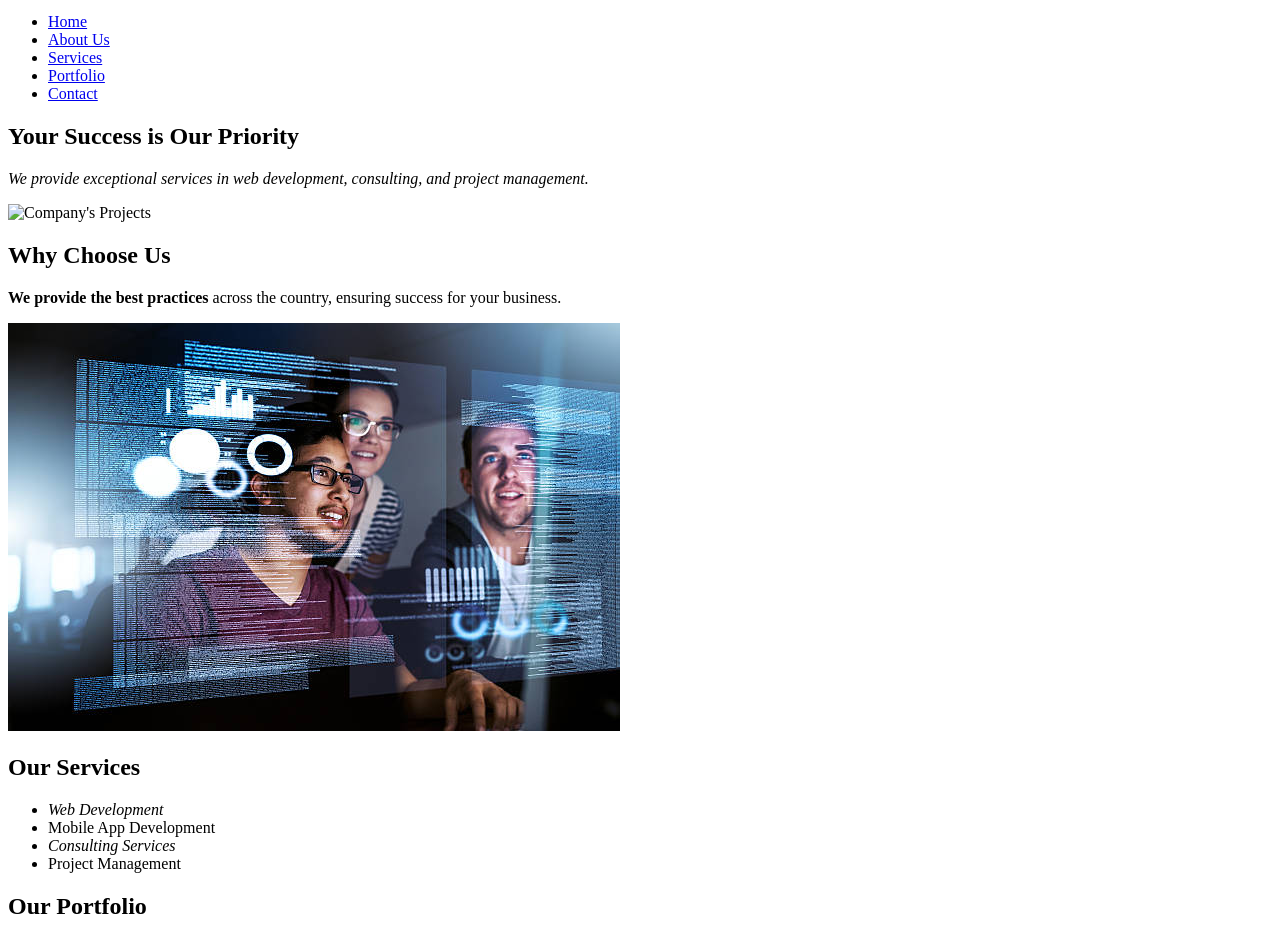
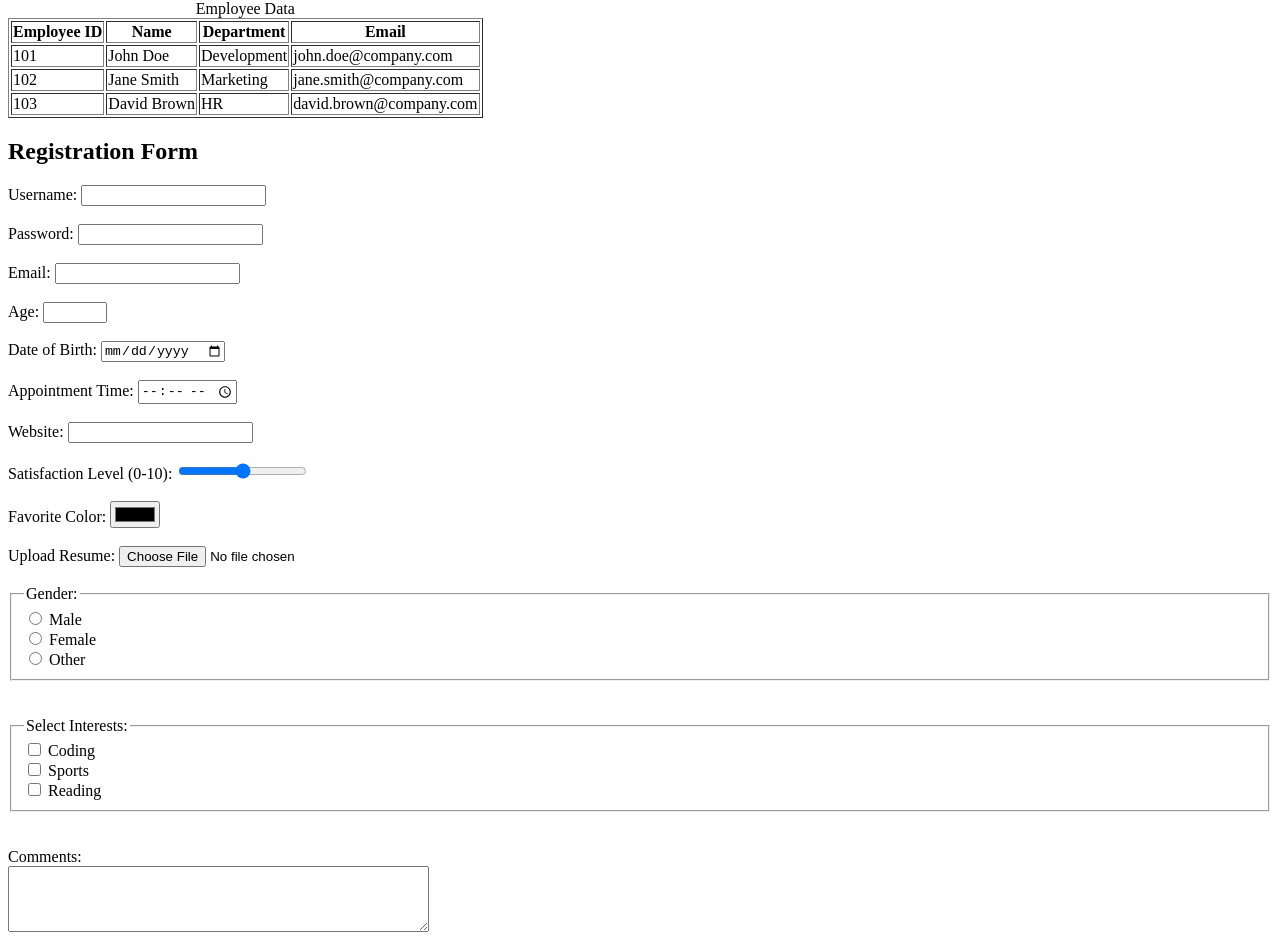
Before and after one commit to Davincii254/Intro-to-HTML, a plain HTML site: page Index.html in a window 1280 px wide. Shown: the part 67-1004 px from the top of the page. Drawn offline with Linux system fonts and the light colour scheme.

Commit message:
Add tables and forms

```diff
--- a/Index.html
+++ b/Index.html
@@ -4,107 +4,177 @@
     <meta charset="UTF-8">
     <meta name="viewport" content="width=device-width, initial-scale=1.0">
     <meta http-equiv="X-UA-Compatible" content="IE=edge">
-    <title>Company Portfolio - Home</title>
+    <title>HTML Tables and Forms</title>
+    <link rel="stylesheet" href="styles.css"> <!-- Link to external CSS if needed -->
 </head>
 <body>
-    <!-- Header Section with Navigation Menu -->
-    <header>
-        <div>
-            <h1>Welcome to <strong>Our Company</strong></h1>
-            <nav>
-                <ul>
-                    <li><a href="Index.html">Home</a></li>
-                    <li><a href="pageTwo.html">About Us</a></li>
-                    <li><a href="#services">Services</a></li>
-                    <li><a href="#portfolio">Portfolio</a></li>
-                    <li><a href="#contact">Contact</a></li>
-                </ul>
-            </nav>
-        </div>
-    </header>
 
-    <!-- Main Section -->
-    <main>
-        <!-- Hero Section -->
-        <section id="hero">
-            <div>
-                <h2>Your Success is Our Priority</h2>
-                <p><em>We provide exceptional services in web development, consulting, and project management.</em></p>
-                <!-- Placeholder for Image -->
-                <img src="/public/portfolio.jpg" alt="Company's Projects">
-            </div>
-        </section>
+    <!-- Table Section -->
+    <section id="table-section">
+        <h2>Employee Information Table</h2>
+        <table border="1">
+            <caption>Employee Data</caption> <!-- Table Caption -->
+            <thead>
+                <tr>
+                    <th>Employee ID</th>
+                    <th>Name</th>
+                    <th>Department</th>
+                    <th>Email</th>
+                </tr>
+            </thead>
+            <tbody>
+                <tr>
+                    <td>101</td>
+                    <td>John Doe</td>
+                    <td>Development</td>
+                    <td>john.doe@company.com</td>
+                </tr>
+                <tr>
+                    <td>102</td>
+                    <td>Jane Smith</td>
+                    <td>Marketing</td>
+                    <td>jane.smith@company.com</td>
+                </tr>
+                <tr>
+                    <td>103</td>
+                    <td>David Brown</td>
+                    <td>HR</td>
+                    <td>david.brown@company.com</td>
+                </tr>
+            </tbody>
+        </table>
+    </section>
 
-        <section id="why-us">
-            <div>
-                <h2>Why Choose <strong>Us</strong></h2>
-                <p><strong>We provide the best practices</strong> across the country, ensuring success for your business.</p>
-                <!-- Placeholder for Image -->
-                <img src="/public/values.jpg" alt="Company's employees together">
-            </div>
-        </section>
+    <!-- Form Section -->
+    <section id="form-section">
+        <h2>Registration Form</h2>
+        <form action="submit.php" method="POST">
 
-        <!-- Services Section -->
-        <section id="services">
-            <div>
-                <h2>Our <strong>Services</strong></h2>
-                <ul>
-                    <li><em>Web Development</em></li>
-                    <li>Mobile App Development</li>
-                    <li><em>Consulting Services</em></li>
-                    <li>Project Management</li>
-                </ul>
-            </div>
-        </section>
+            <!-- Text Input -->
+            <label for="username">Username:</label>
+            <input type="text" id="username" name="username" required>
+            <!-- Type "text" for entering regular text like a name or username -->
 
-        <!-- Portfolio Section -->
-        <section id="portfolio">
-            <div>
-                <h2>Our <strong>Portfolio</strong></h2>
-                <p><em>Check out some of our latest projects:</em></p>
-                <!-- Placeholder for Video -->
-                <video width="320" height="240" controls>
-                    <source src="/public/coding.mp4" type="video/mp4">
-                    Your browser does not support the video tag.
-                </video>
+            <br><br>
 
-                <!-- List of projects -->
-                <ul>
-                    <li><strong>Project A</strong> - Web Development</li>
-                    <li><strong>Project B</strong> - Mobile App</li>
-                    <li><strong>Project C</strong> - Consultancy</li>
-                </ul>
-            </div>
-        </section>
+            <!-- Password Input -->
+            <label for="password">Password:</label>
+            <input type="password" id="password" name="password" required>
+            <!-- Type "password" for hiding characters entered by the user -->
 
-        <!-- Contact Form Section -->
-        <section id="contact">
-            <div>
-                <h2>Contact <strong>Us</strong></h2>
-                <form action="submit.php" method="post">
-                    <label for="name">Name:</label>
-                    <input type="text" id="name" name="name" required><br><br>
+            <br><br>
 
-                    <label for="email">Email:</label>
-                    <input type="email" id="email" name="email" required><br><br>
+            <!-- Email Input -->
+            <label for="email">Email:</label>
+            <input type="email" id="email" name="email" required>
+            <!-- Type "email" for email address input -->
 
-                    <label for="message">Message:</label><br>
-                    <textarea id="message" name="message" rows="4" cols="40" required></textarea><br><br>
+            <br><br>
 
-                    <input type="submit" value="Submit">
-                </form>
-            </div>
-        </section>
-    </main>
+            <!-- Number Input -->
+            <label for="age">Age:</label>
+            <input type="number" id="age" name="age" min="18" max="100">
+            <!-- Type "number" for numeric input -->
 
-    <!-- Footer Section -->
-    <footer>
-        <div>
-            <p>&copy; 2024 <strong>Your Company</strong>. All rights reserved.</p>
-        </div>
-    </footer>
+            <br><br>
 
-    <!-- Comments -->
-    <!-- This is a comment. You can add your custom notes here. -->
+            <!-- Date Input -->
+            <label for="dob">Date of Birth:</label>
+            <input type="date" id="dob" name="dob">
+            <!-- Type "date" for selecting dates -->
+
+            <br><br>
+
+            <!-- Time Input -->
+            <label for="appointment">Appointment Time:</label>
+            <input type="time" id="appointment" name="appointment">
+            <!-- Type "time" for selecting time -->
+
+            <br><br>
+
+            <!-- URL Input -->
+            <label for="website">Website:</label>
+            <input type="url" id="website" name="website">
+            <!-- Type "url" for website addresses -->
+
+            <br><br>
+
+            <!-- Range Input -->
+            <label for="satisfaction">Satisfaction Level (0-10):</label>
+            <input type="range" id="satisfaction" name="satisfaction" min="0" max="10">
+            <!-- Type "range" for sliders -->
+
+            <br><br>
+
+            <!-- Color Input -->
+            <label for="favcolor">Favorite Color:</label>
+            <input type="color" id="favcolor" name="favcolor">
+            <!-- Type "color" for color picker -->
+
+            <br><br>
+
+            <!-- File Input -->
+            <label for="resume">Upload Resume:</label>
+            <input type="file" id="resume" name="resume">
+            <!-- Type "file" for uploading files -->
+
+            <br><br>
+
+            <!-- Radio Buttons -->
+            <fieldset>
+                <legend>Gender:</legend>
+                <input type="radio" id="male" name="gender" value="male">
+                <label for="male">Male</label><br>
+
+                <input type="radio" id="female" name="gender" value="female">
+                <label for="female">Female</label><br>
+
+                <input type="radio" id="other" name="gender" value="other">
+                <label for="other">Other</label>
+            </fieldset>
+            <!-- Type "radio" for multiple choice, only one selection possible -->
+
+            <br><br>
+
+            <!-- Checkbox Input -->
+            <fieldset>
+                <legend>Select Interests:</legend>
+                <input type="checkbox" id="coding" name="interest" value="coding">
+                <label for="coding">Coding</label><br>
+
+                <input type="checkbox" id="sports" name="interest" value="sports">
+                <label for="sports">Sports</label><br>
+
+                <input type="checkbox" id="reading" name="interest" value="reading">
+                <label for="reading">Reading</label>
+            </fieldset>
+            <!-- Type "checkbox" for selecting multiple options -->
+
+            <br><br>
+
+            <!-- Textarea Input -->
+            <label for="comments">Comments:</label><br>
+            <textarea id="comments" name="comments" rows="4" cols="50"></textarea>
+            <!-- Type "textarea" for longer text input -->
+
+            <br><br>
+
+            <!-- Hidden Input -->
+            <input type="hidden" id="userid" name="userid" value="12345">
+            <!-- Type "hidden" for invisible input fields, often used for pre-filled data -->
+
+            <br><br>
+
+            <!-- Submit Button -->
+            <input type="submit" value="Submit">
+            <!-- Type "submit" to send the form data -->
+
+            <!-- Reset Button -->
+            <input type="reset" value="Reset">
+            <!-- Type "reset" to clear the form -->
+
+        </form>
+    </section>
+
 </body>
 </html>
```
Also changed, not shown: pageTwo.html (deleted, +0 -66 lines).
